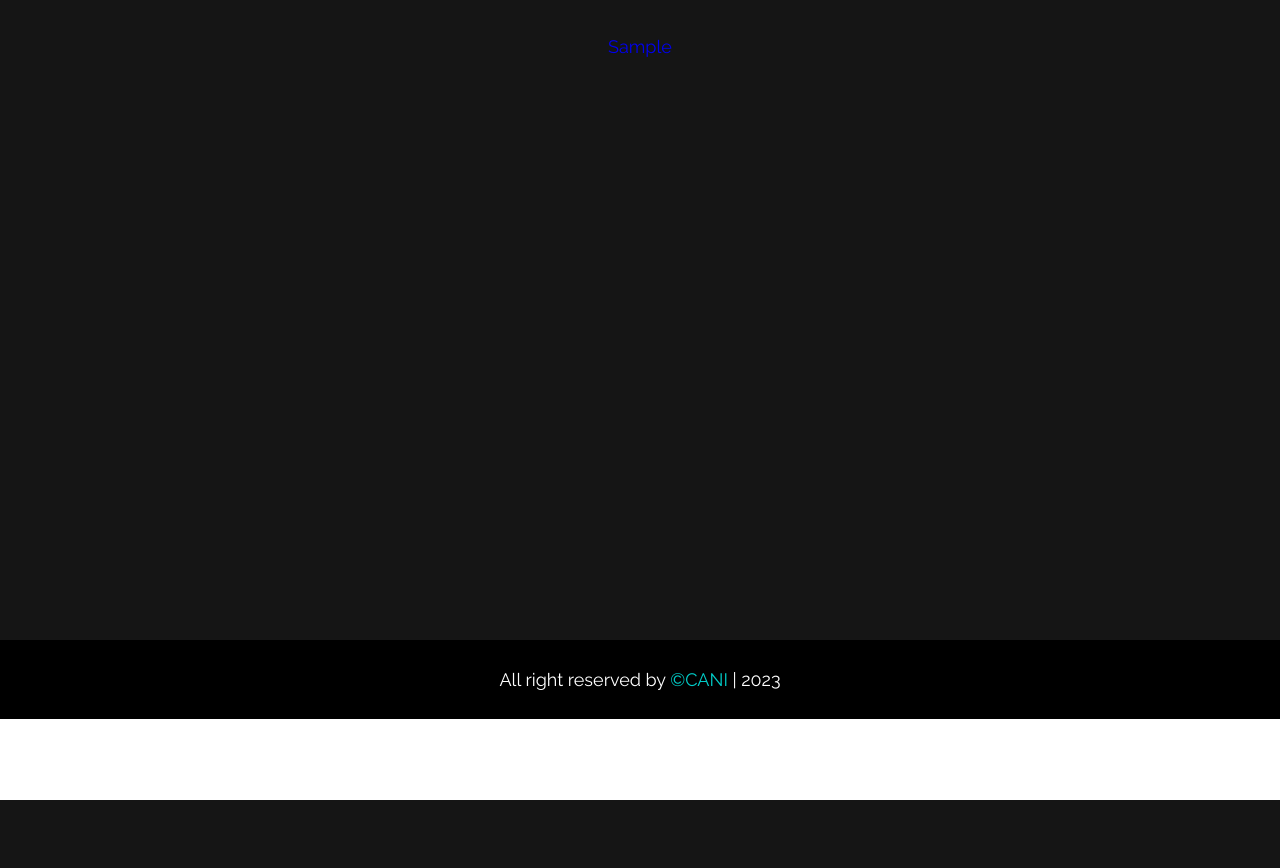
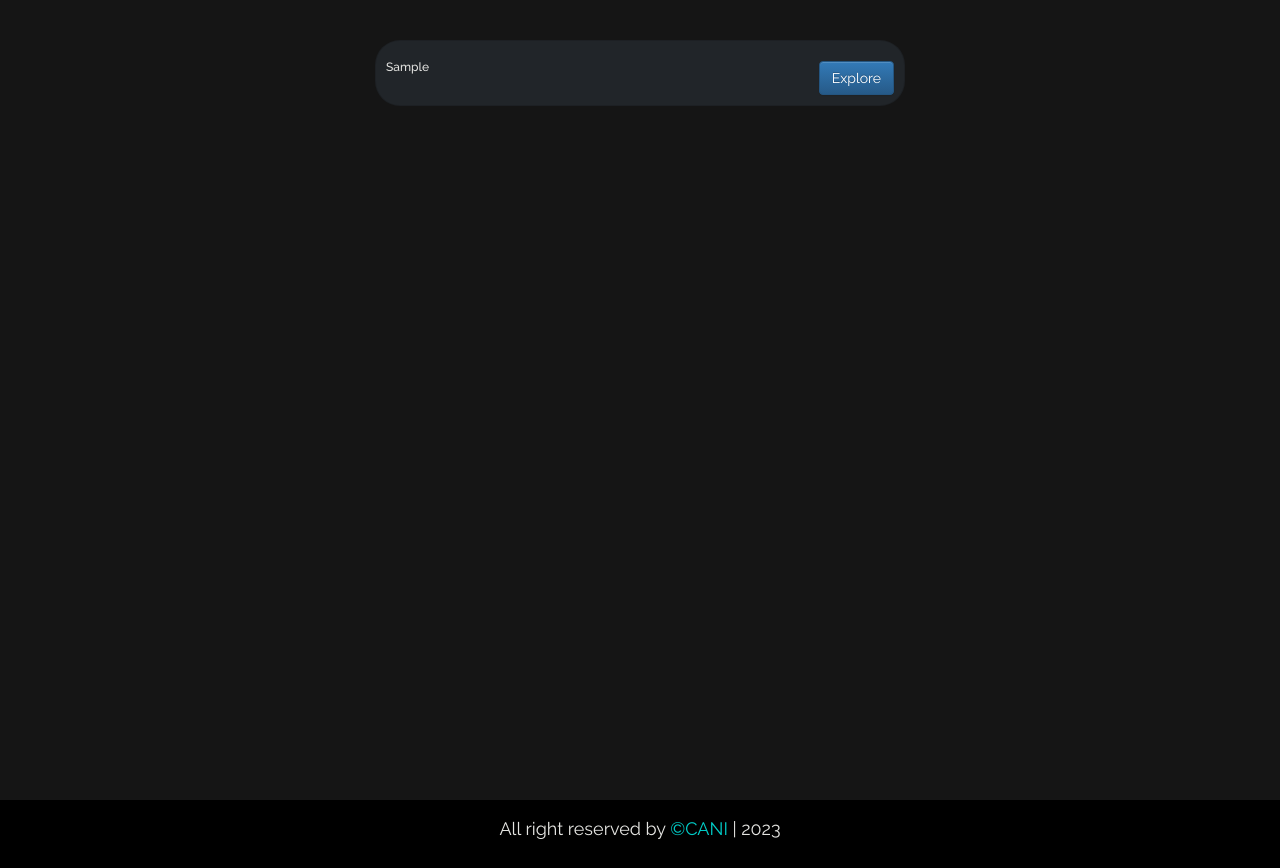
Before and after one commit to pratyushd02/CANI, a PHP site: page /blogpost/home.php in a window 1280 px wide. Before the commit the page ends 800 px from the top, so only its background shows below. Run offline with PHP 8.4, Linux system fonts and the light colour scheme; the visitor is signed in with stand-in values (Sample User, id 1); tables that the repository leaves empty or names only in its code hold one stand-in row (values such as "Sample post"); some libraries are stand-ins or nearby versions.

Commit message:
frontend changes

```diff
--- a/home.php
+++ b/home.php
@@ -9,24 +9,40 @@ include('./template-part/main_header.php') ;
 $full_name = $_SESSION['first'].' '.$_SESSION['last'];
 $login_user_pic = $_SESSION['image'];
 ?>
+  <meta charset="UTF-8">
+    <meta name="viewport" content="width=device-width, initial-scale=1.0">
+    <link href="https://cdn.jsdelivr.net/npm/bootstrap@5.0.2/dist/css/bootstrap.min.css" rel="stylesheet"
+        integrity="sha384-EVSTQN3/azprG1Anm3QDgpJLIm9Nao0Yz1ztcQTwFspd3yD65VohhpuuCOmLASjC" crossorigin="anonymous">
+    <script src="https://cdn.jsdelivr.net/npm/bootstrap@5.0.2/dist/js/bootstrap.bundle.min.js"
+        integrity="sha384-MrcW6ZMFYlzcLA8Nl+NtUVF0sA7MsXsP1UyJoMp4YLEuNSfAP+JcXn/tWtIaxVXM" crossorigin="anonymous">
+        </script>
+    <link href="css/bootstrap.min.css" rel="stylesheet">
+    <link href="css/bootstrap-theme.css" rel="stylesheet">
+    <link rel="stylesheet" href="css/home.css">
 <section style="background-color: #151515;
     font-family: 'Montserrat', sans-serif;
-    color: #e5e5e2; height:100%;">
+    color: #e5e5e2; height:100%; height:100vh;">
     <div class="main-content flex justify-content-center post-area">
-        <ul>
+
         <?php
             $all_topic = mysqli_query($conn,"SELECT * FROM topic ORDER BY id ");
             $topic_num = mysqli_num_rows($all_topic);
             if($topic_num > 0){
 
             while ($topic = mysqli_fetch_array($all_topic)){
-                echo "<li> <a href='list.php?id={$topic['id']}'> {$topic['topic']}
-                </a></li>";
+                echo "
+                <div class='col-lg-3 col-md-4 col-sm-12 col-xs-12' style='width:50%;' >
+                <div class='card bg-dark'>
+                    <div class='card-body'>
+                        <h6 class='card-content'>  {$topic['topic']}
+                        <a href='list.php?id={$topic['id']}' class='btn btn-primary' style='float: right;'>Explore</a> </h6>
+                    </div>
+                </div>
+                </div>";
             }
 
             }
             ?>
-        </ul>
     </div>
 </section>
 
--- a/includes/db.php
+++ b/includes/db.php
@@ -1,5 +1,5 @@
 <?php
-$server = 'localhost:3306';
+$server = 'localhost:3308';
 $username = 'root';
 $password = '';
 $database = 'cani';
--- a/list.php
+++ b/list.php
@@ -24,7 +24,7 @@ $login_user_pic = $_SESSION['image'];
     <link href="css/bootstrap-theme.css" rel="stylesheet">
     <link rel="stylesheet" href="css/home.css">
 
-    <section>
+    <section style="height:100vh;">
 
         <div class="main-content flex justify-content-center post-area">
             <?php
--- a/single.php
+++ b/single.php
@@ -84,7 +84,7 @@ if (isset($_POST['unliked'])) {
 
 
 <section data-spy="scroll" data-target=".navbar" data-offset="40" id="home" style="background-color: #151515; font-family: 'Montserrat', sans-serif;
-  color: #e5e5e2; scroll-behavior: smooth;">
+  color: #e5e5e2; scroll-behavior: smooth; ">
 
     <section class="container">
     <?php
```
Also changed, not shown: includes/comment.php (line endings or trailing spaces).
